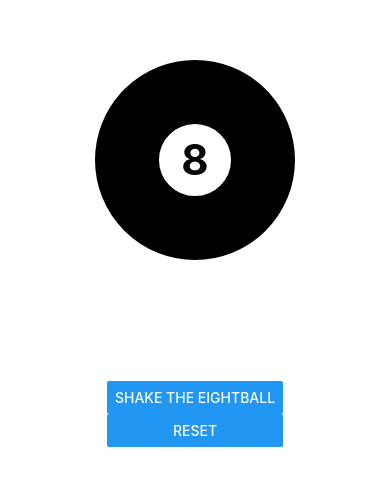
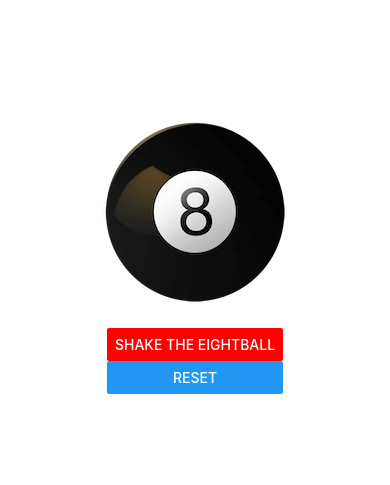
Before and after one commit to Technigo/project-react-native-app, a React Native app: screen / in a window 390 px wide. Shown: the part 161-646 px from the top of the page. Built offline with nearby package versions, Linux system fonts and the light colour scheme.

Commit message:
added an image and shake effect to eightball

```diff
--- a/App.js
+++ b/App.js
@@ -1,5 +1,13 @@
 import React, { useRef, useState, useEffect } from "react";
-import { Animated, Text, View, StyleSheet, Button } from "react-native";
+import {
+  Animated,
+  Easing,
+  Text,
+  View,
+  StyleSheet,
+  Button,
+  Image,
+} from "react-native";
 import styled from "styled-components/native";
 import RandomAnswer from "./Answers";
 
@@ -40,20 +48,57 @@ const ButtonRow = styled.View`
 `;
 
 const StyledButton = styled.Button`
-  margin-bottom: 16px;
+  margin: 16px;
 `;
 
 export default function App() {
-  // fadeAnim will be used as the value for opacity. Initial Value: 0
+  // constructor(props) {
+  //   super(props)
+  //   this.animatedValue = new Animated.Value(0)
+  // }
+  const backgroundImage = require("./magicBallStart.png");
+
   const fadeAnim = useRef(new Animated.Value(0)).current;
 
-  const fadeIn = () => {
-    // Will change fadeAnim value to 1 in 5 seconds
-    Animated.timing(fadeAnim, {
-      toValue: 1,
-      duration: 2000,
-    }).start();
+  const handleAnimation = () => {
+    // A loop is needed for continuous animation
+    //Animated.loop
+    // Animation consists of a sequence of steps
+    Animated.sequence([
+      // start rotation in one direction (only half the time is needed)
+      Animated.timing(fadeAnim, {
+        toValue: 1.0,
+        duration: 150,
+        easing: Easing.linear,
+        useNativeDriver: true,
+      }),
+      // rotate in other direction, to minimum value (= twice the duration of above)
+      Animated.timing(fadeAnim, {
+        toValue: -1.0,
+        duration: 300,
+        easing: Easing.linear,
+        useNativeDriver: true,
+      }),
+      // return to begin position
+      Animated.timing(fadeAnim, {
+        toValue: 0.0,
+        duration: 150,
+        easing: Easing.linear,
+        useNativeDriver: true,
+      }),
+    ]).start();
   };
+
+  // // fadeAnim will be used as the value for opacity. Initial Value: 0
+  // const fadeAnim = useRef(new Animated.Value(0)).current;
+
+  // const fadeIn = () => {
+  //   // Will change fadeAnim value to 1 in 5 seconds
+  //   Animated.timing(fadeAnim, {
+  //     toValue: 1,
+  //     duration: 2000,
+  //   }).start();
+  // };
 
   const onRefresh = () => {
     window.location.reload();
@@ -62,14 +107,29 @@ export default function App() {
 
   return (
     <Container>
-      <>
+      {/* <>
         <Eightball>
           <EightballContent>
             <EightballText>8</EightballText>
           </EightballContent>
         </Eightball>
-      </>
-      <Animated.View
+      </> */}
+
+      <Animated.Image
+        source={backgroundImage}
+        resizeMode='contain'
+        style={{
+          transform: [
+            {
+              rotate: fadeAnim.interpolate({
+                inputRange: [-1, 1],
+                outputRange: ["-0.5rad", "0.5rad"],
+              }),
+            },
+          ],
+        }}
+      />
+      {/* <Animated.View
         style={[
           styles.fadingContainer,
           {
@@ -81,10 +141,15 @@ export default function App() {
           {" "}
           <RandomAnswer />
         </FadingText>
-      </Animated.View>
+      </Animated.View> */}
       <ButtonRow>
-        <StyledButton title='Shake the Eightball' onPress={fadeIn} />
-        <StyledButton title='Reset' onPress={onRefresh} />
+        <StyledButton
+          type='Button'
+          title='Shake the Eightball'
+          onPress={handleAnimation}
+          color='red'
+        />
+        <StyledButton type='Button' title='Reset' onPress={onRefresh} />
       </ButtonRow>
     </Container>
   );
```
Also changed, not shown: magicBallStart.png (added).
